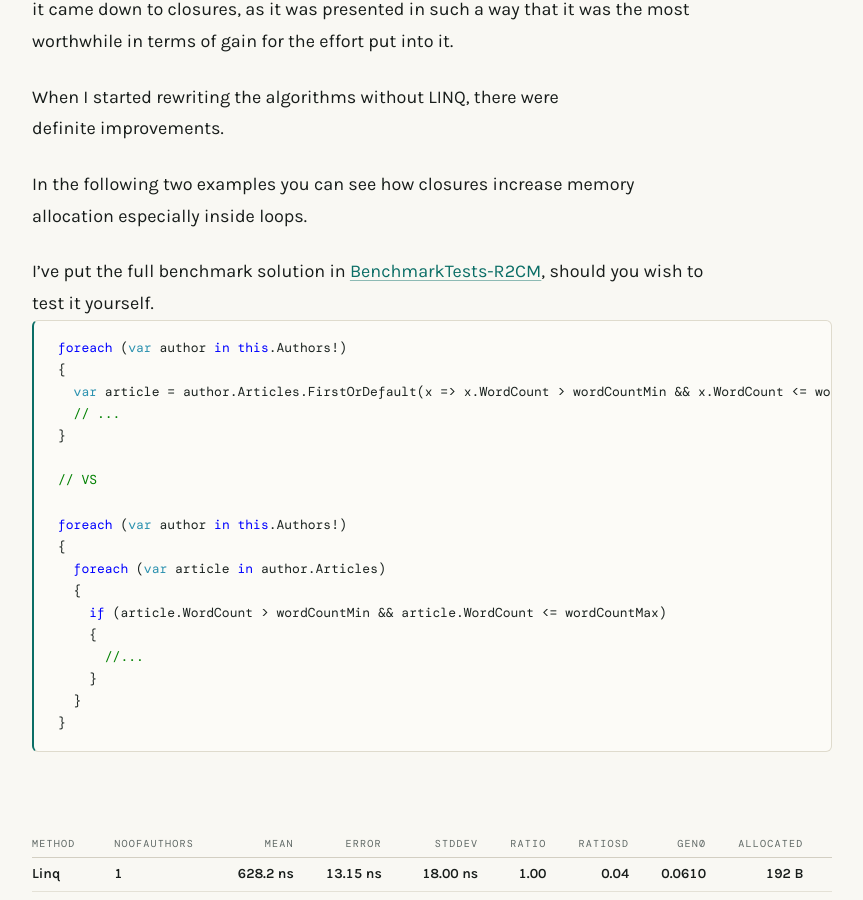
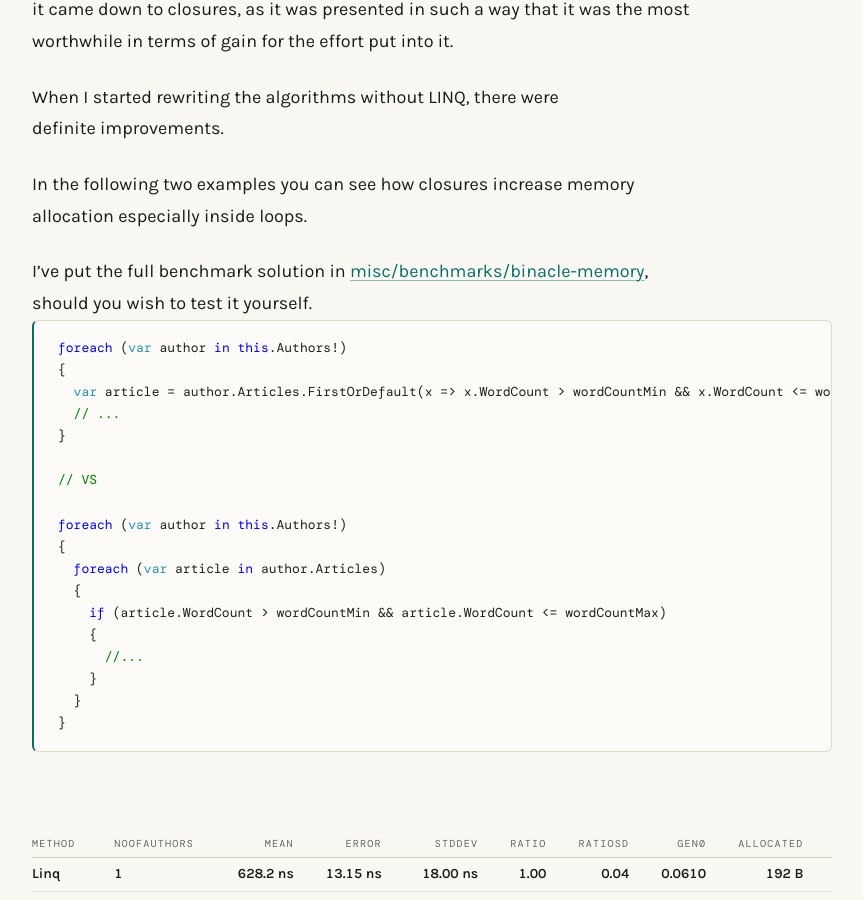
Before and after one commit to ChrisMavrommatis/chrismavrommatis.github.io, a Jekyll site: the page built from src/collections/_posts/2024-11-06-how-i-reduced-memory-usage-by-70-percent-in-Binacle-net.md, in a window 1280 px wide and 900 px high, scrolled down 5741 px. Shown: the whole window, without its empty margins (360-1223 px from the left). Built offline with Jekyll 4.4.1, drawn with Linux system fonts in a browser that asks for light colours.

Commit message:
changed post link

```diff
--- a/src/collections/_posts/2024-11-06-how-i-reduced-memory-usage-by-70-percent-in-Binacle-net.md
+++ b/src/collections/_posts/2024-11-06-how-i-reduced-memory-usage-by-70-percent-in-Binacle-net.md
@@ -113,7 +113,7 @@ When I started rewriting the algorithms without LINQ, there were definite improv
 
 In the following two examples you can see how closures increase memory allocation especially inside loops.
 
-I've put the full benchmark solution in [BenchmarkTests-R2CM](https://github.com/ChrisMavrommatis/BenchmarkTests-R2CM){:.link}, should you wish to test it yourself.
+I've put the full benchmark solution in [misc/benchmarks/binacle-memory](https://github.com/ChrisMavrommatis/misc/tree/main/benchmarks/binacle-memory){:.link}, should you wish to test it yourself.
 
 {% highlight csharp %}
 foreach (var author in this.Authors!)
```
Also changed, not shown: 1 other file.
